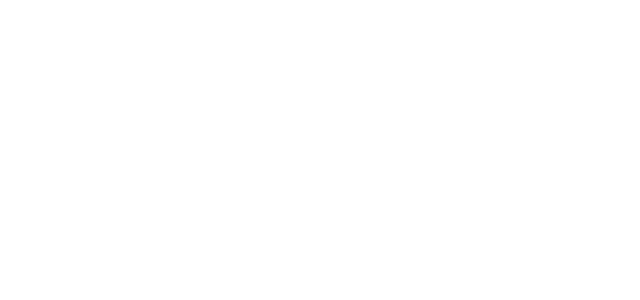
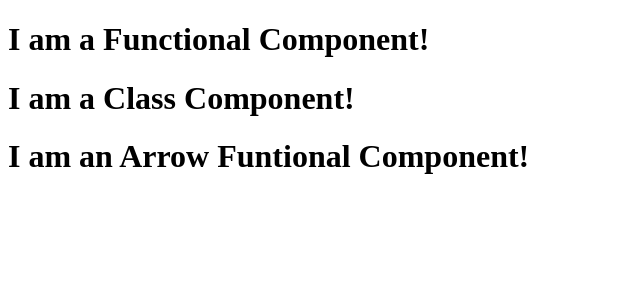
Before and after one commit to evitsapara/cf9-react-app, a React (Vite) app: page / in a window 1280 px wide. Shown: the top 300 px of the page, without its empty margins (0-640 px from the left). Built offline with nearby package versions, Linux system fonts and the light colour scheme.

Commit message:
feat: add class and functional components

```diff
--- a/src/App.tsx
+++ b/src/App.tsx
@@ -1,7 +1,14 @@
+import FunctionalComponent from "./components/FunctionalComponent.tsx";
+import ClassComponent from "./components/ClassComponent.tsx";
+import ArrowFunctionalComponent from "./components/ArrowFunctionalComponent.tsx";
+
 function App() {
 
   return (
       <>
+          <FunctionalComponent />
+          <ClassComponent />
+          <ArrowFunctionalComponent />
       </>
   )
 }
--- /dev/null
+++ b/src/components/ArrowFunctionalComponent.tsx
@@ -0,0 +1,6 @@
+
+const ArrowFunctionalComponent = () => {
+    const title = "I am an Arrow Funtional Component!";
+    return <h1>{title}</h1>
+}
+export default ArrowFunctionalComponent;
--- /dev/null
+++ b/src/components/ClassComponent.tsx
@@ -0,0 +1,9 @@
+import {Component} from "react";
+
+class ClassComponent extends Component {
+    render(){
+        const title = 'I am a Class Component!';
+        return <h1>{title}</h1>
+    }
+}
+export default ClassComponent;
--- /dev/null
+++ b/src/components/FunctionalComponent.tsx
@@ -0,0 +1,8 @@
+
+function FunctionalComponent() {
+    const title = "I am a Functional Component!"
+    return (
+        <h1 className="bg-red">{title}</h1>
+    );
+}
+export default FunctionalComponent;
```
